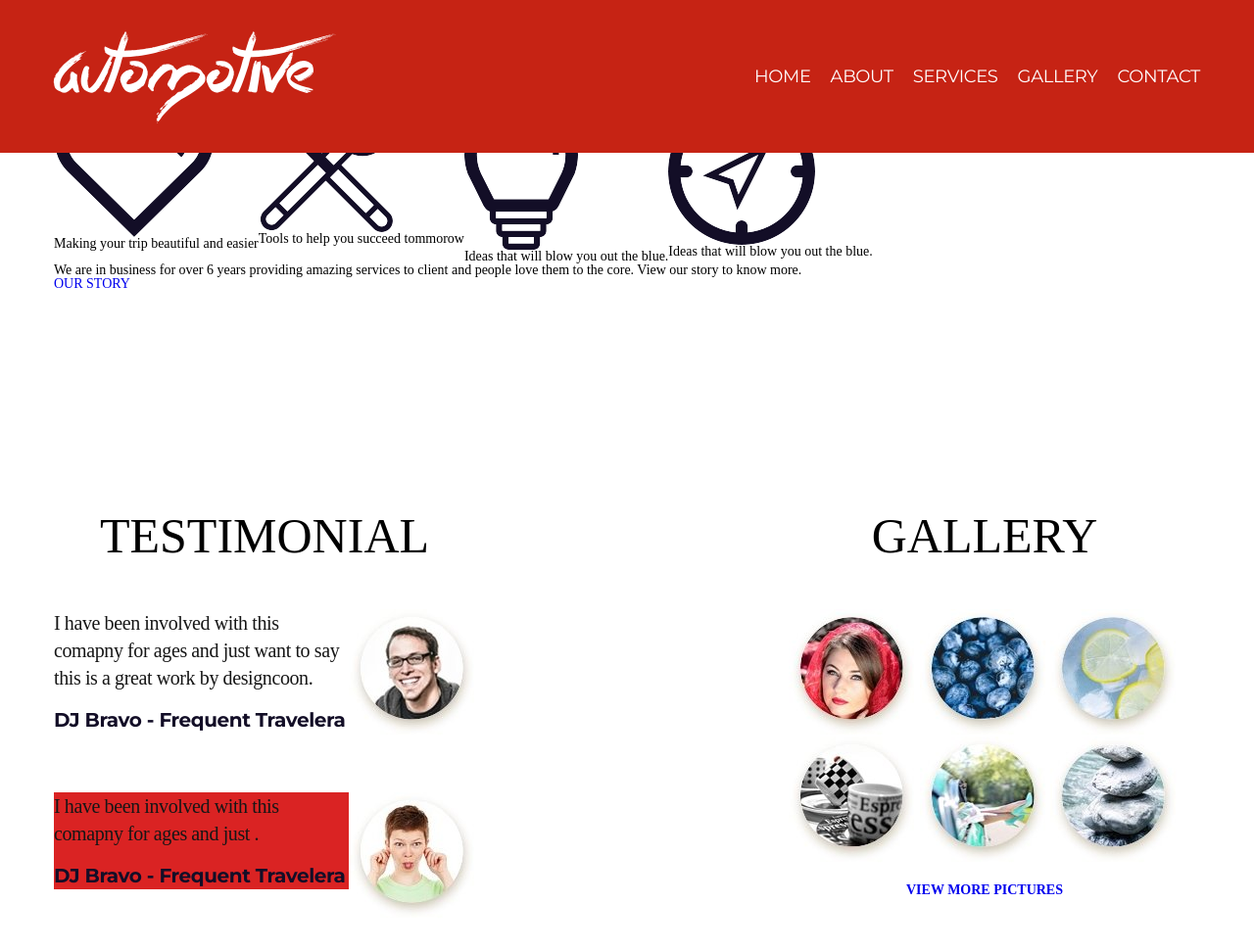
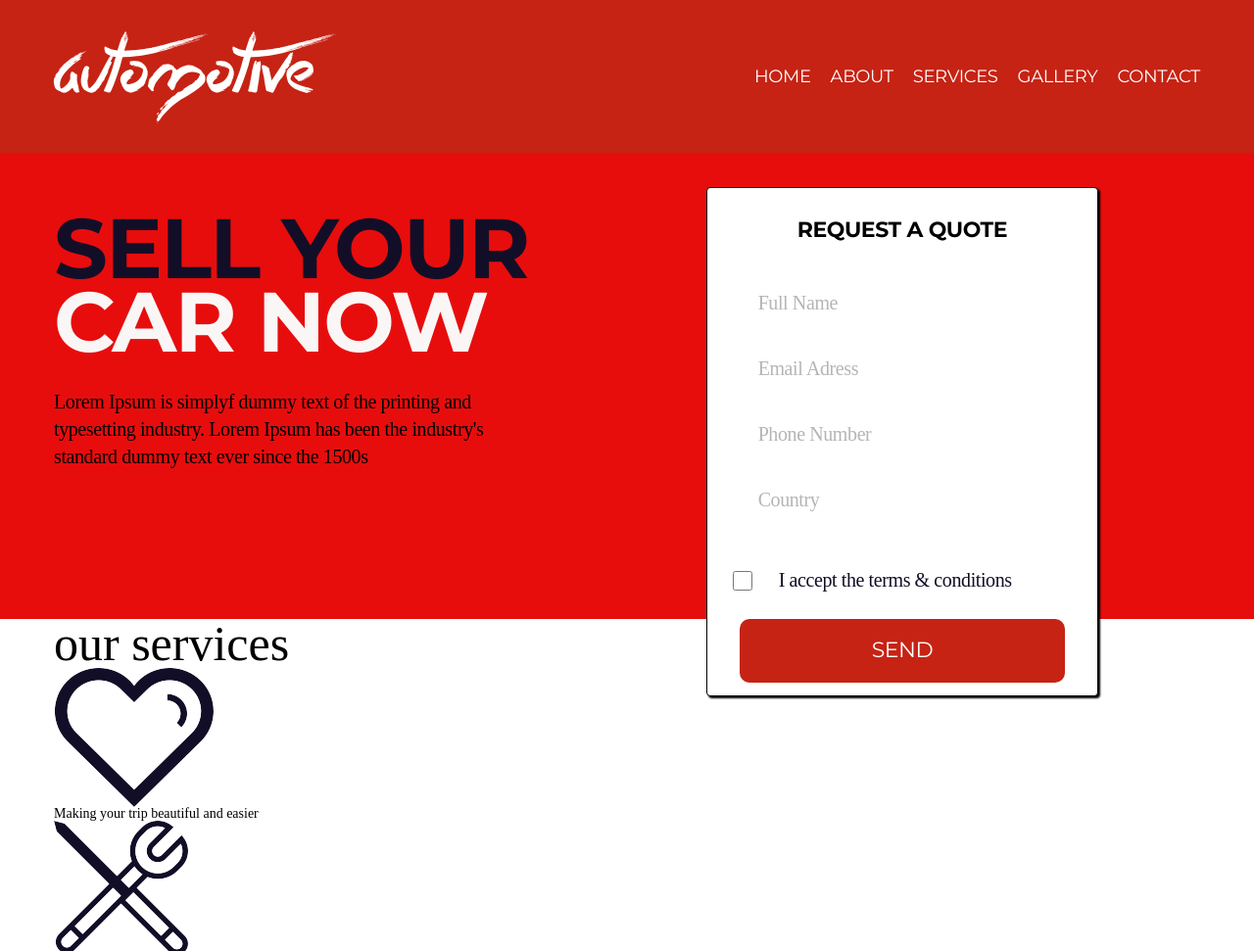
Before and after one commit to vetal1117/AUTOMOTIVE, a plain HTML site: page index.html in a window 1280 px wide. Shown: the top 971 px of the page at 98% size. Drawn offline with nearby package versions, Linux system fonts and the light colour scheme.

Commit message:
block services

```diff
--- a/#source/scss/main.scss
+++ b/#source/scss/main.scss
@@ -1,7 +1,7 @@
 .main {
 	padding: 216px 0px 152px 0px;
 	background-color: rgb(231, 13, 13);
-   display: none;
+   //display: none;
 	&__body {
 
 		display: flex;
--- a/#source/scss/pricing.scss
+++ b/#source/scss/pricing.scss
@@ -1,7 +1,7 @@
 .pricing {
 	padding: 60px 100px 65px 100px;
    &__body {
-       display: none;
+       //display: none;
       text-align: center;
       background-color: #fff;
    }
--- a/#source/scss/services.scss
+++ b/#source/scss/services.scss
@@ -1,15 +1,12 @@
 .services {
 
 	&__body {
-		display: flex;
-		flex-direction: column;
 	}
 
 	&__title {
 	}
 
 	&__image-row {
-		display: flex;
 	}
 
 	&__image-column {
@@ -24,16 +21,11 @@
 	&__btn {
 	}
 }
-
-.title {
-}
 .image-column {
 
 	&__img {
 	}
-}
-.image {
 
-	&__column {
+	&__text {
 	}
 }
--- a/#source/scss/testimonial.scss
+++ b/#source/scss/testimonial.scss
@@ -79,5 +79,5 @@
 }
 
 .title {
-   margin-bottom: 50px;
+
 }
--- a/index.html
+++ b/index.html
@@ -74,7 +74,7 @@
 					<div class="image-column__img">
 						<img src="img/ourservices/1.png" alt="">
 					</div>
-					<div class="image__column__text">Making your trip
+					<div class="image-column__text">Making your trip
 						beautiful and easier
 					</div>
 				</div>
@@ -82,7 +82,7 @@
 					<div class="image-column__img">
 						<img src="img/ourservices/2.png" alt="">
 					</div>
-					<div class="image__column__text">Tools to help you
+					<div class="image-column__text">Tools to help you
 						succeed tommorow
 					</div>
 				</div>
@@ -90,15 +90,15 @@
 					<div class="image-column__img">
 						<img src="img/ourservices/3.png" alt="">
 					</div>
-					<div class="image__column__text">Ideas that will blow
+					<div class="image-column__text">Ideas that will blow
 						you out the blue.
 					</div>
 				</div>
 				<div class="services__image-column image-column">
 					<div class="image-column__img">
-						<img src="/img/ourservices/4.png" alt="">
+						<img src="img/ourservices/4.png" alt="">
 					</div>
-					<div class="image__column__text">Ideas that will blow
+					<div class="image-column__text">Ideas that will blow
 						you out the blue.
 					</div>
 				</div>
```
Also changed, not shown: #source/services.html (+5 -5 lines), css/main.css, css/pricing.css, css/services.css, css/style.css, css/testimonial.css, 1 other file.
